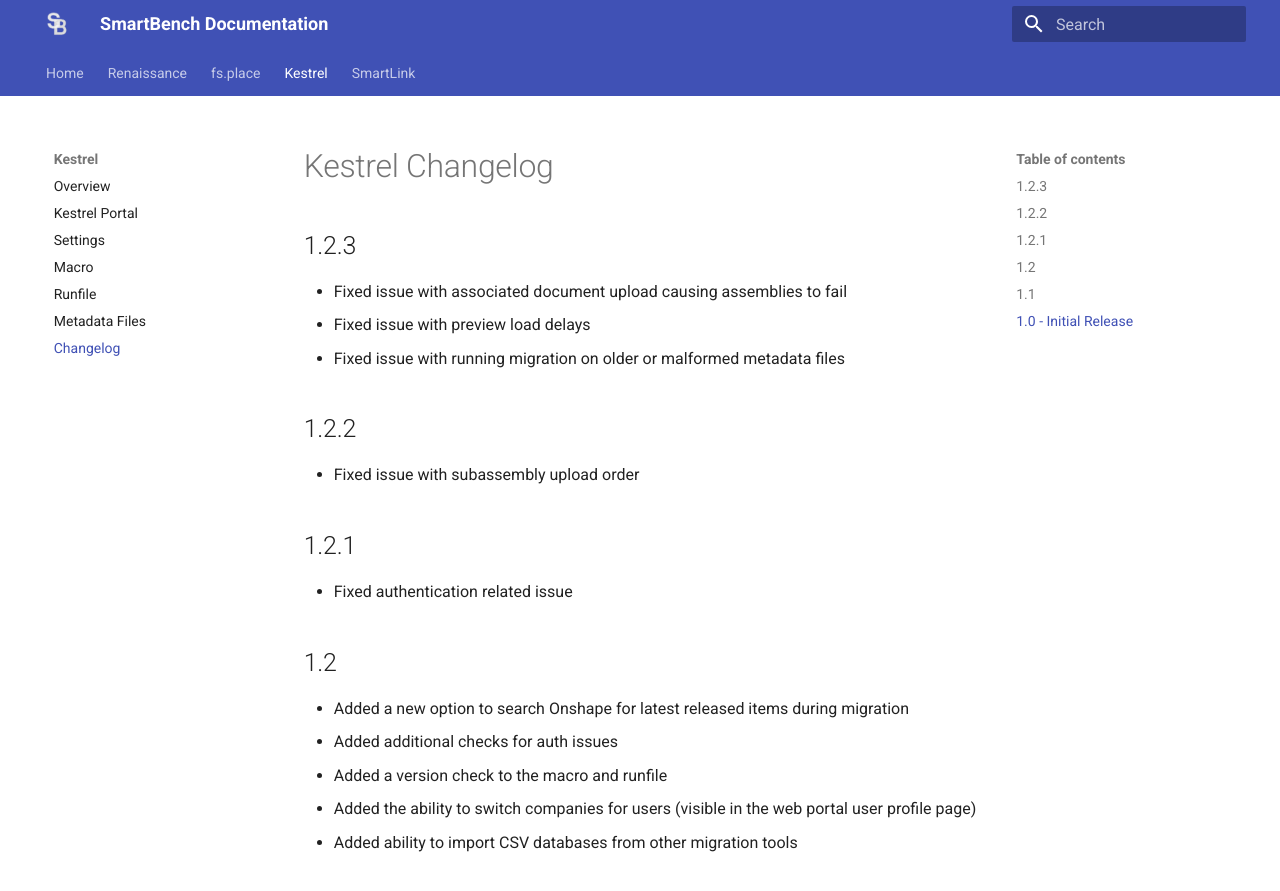
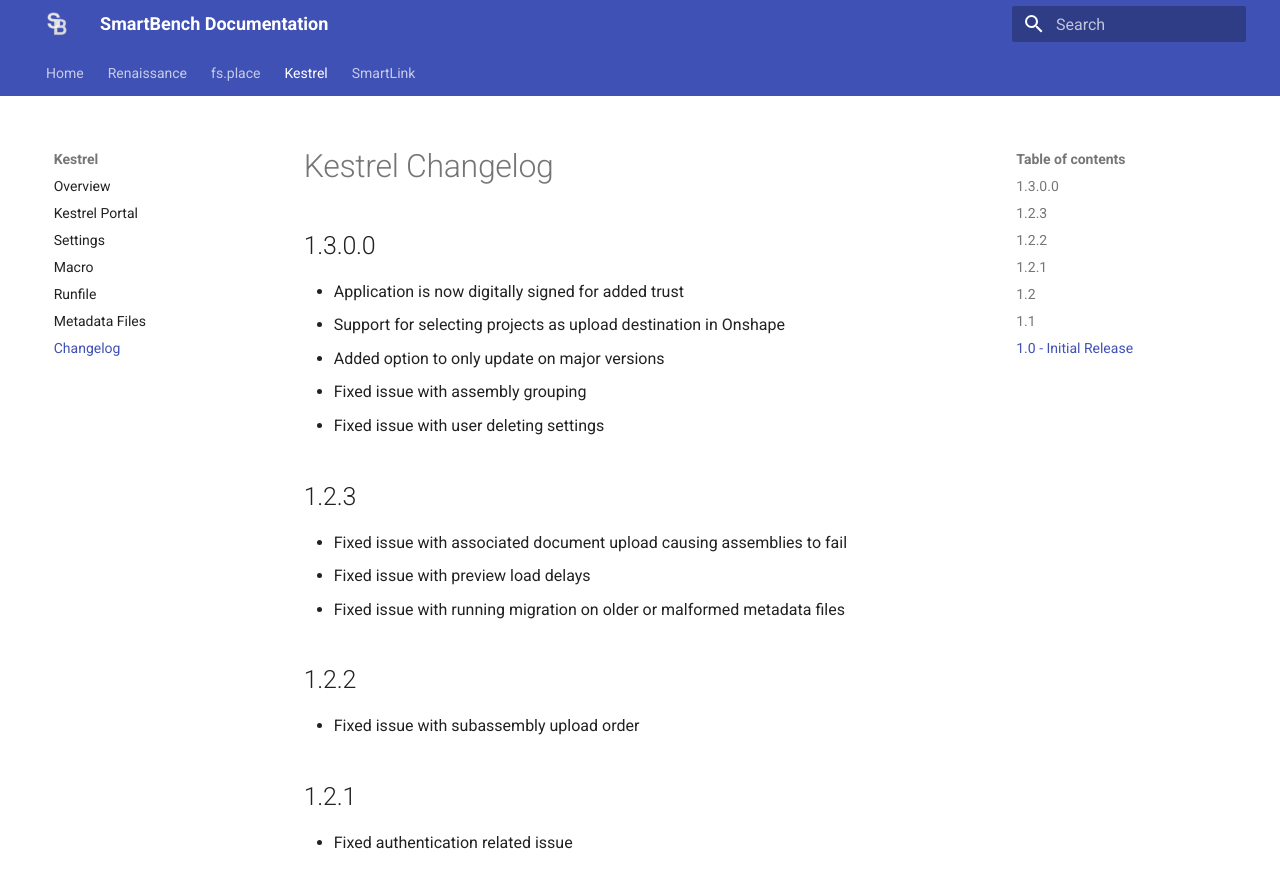
Before and after one commit to SmartBenchSoftware/Documentation, an MkDocs documentation site: the page built from docs/kestrel/changelog.md, in a window 1280 px wide and 900 px high. Shown: the top 891 px of the window. Built offline with MkDocs 1.6.1 and Material for MkDocs 9.7.7, drawn with Linux system fonts in a browser that asks for light colours.

Commit message:
Update changelog for version 1.3.0.0
Added new features and fixes for version 1.3.0.0.

```diff
--- a/docs/kestrel/changelog.md
+++ b/docs/kestrel/changelog.md
@@ -1,4 +1,11 @@
 # Kestrel Changelog
+
+## 1.3.0.0
+- Application is now digitally signed for added trust
+- Support for selecting projects as upload destination in Onshape
+- Added option to only update on major versions
+- Fixed issue with assembly grouping
+- Fixed issue with user deleting settings
 
 ## 1.2.3
 - Fixed issue with associated document upload causing assemblies to fail
```
